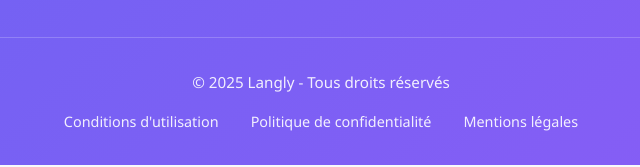
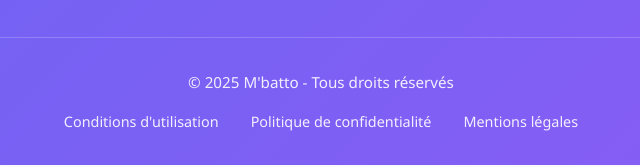
Before and after one commit to adorniram/apprentissage-langage, a website: page index.html in a window 1280 px wide. Shown: the part 1542-1709 px from the top of the page, 319-959 px from the left. Drawn offline with Linux system fonts and the light colour scheme.

Commit message:
Update index.html

```diff
--- a/index.html
+++ b/index.html
@@ -95,7 +95,7 @@
   </div>
 
   <div class="footer-bottom">
-  <p>&copy; <span id="year">2025</span> Langly - Tous droits réservés</p>
+  <p>&copy; <span id="year">2025</span> M'batto - Tous droits réservés</p>
     <div class="footer-bottom-links">
       <a href="#">Conditions d'utilisation</a>
       <a href="#">Politique de confidentialité</a>
```
